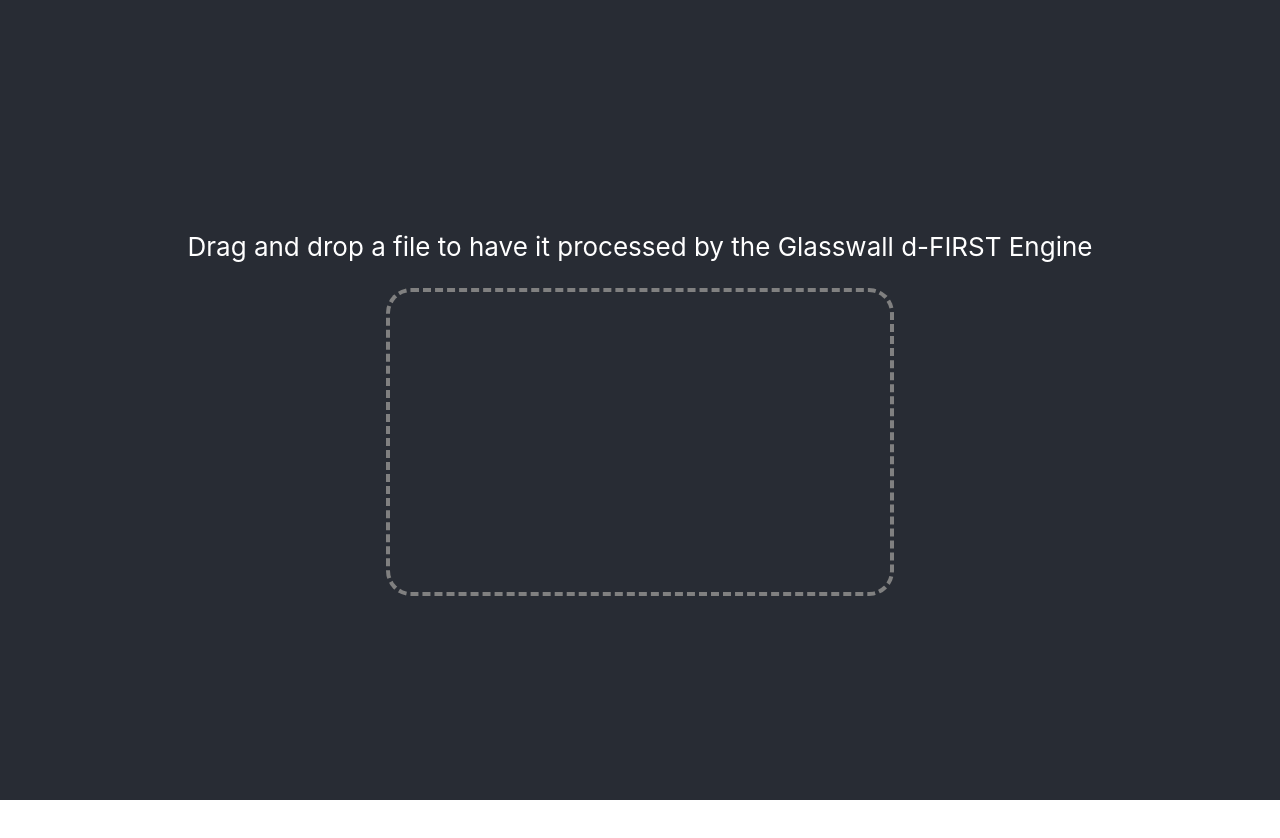
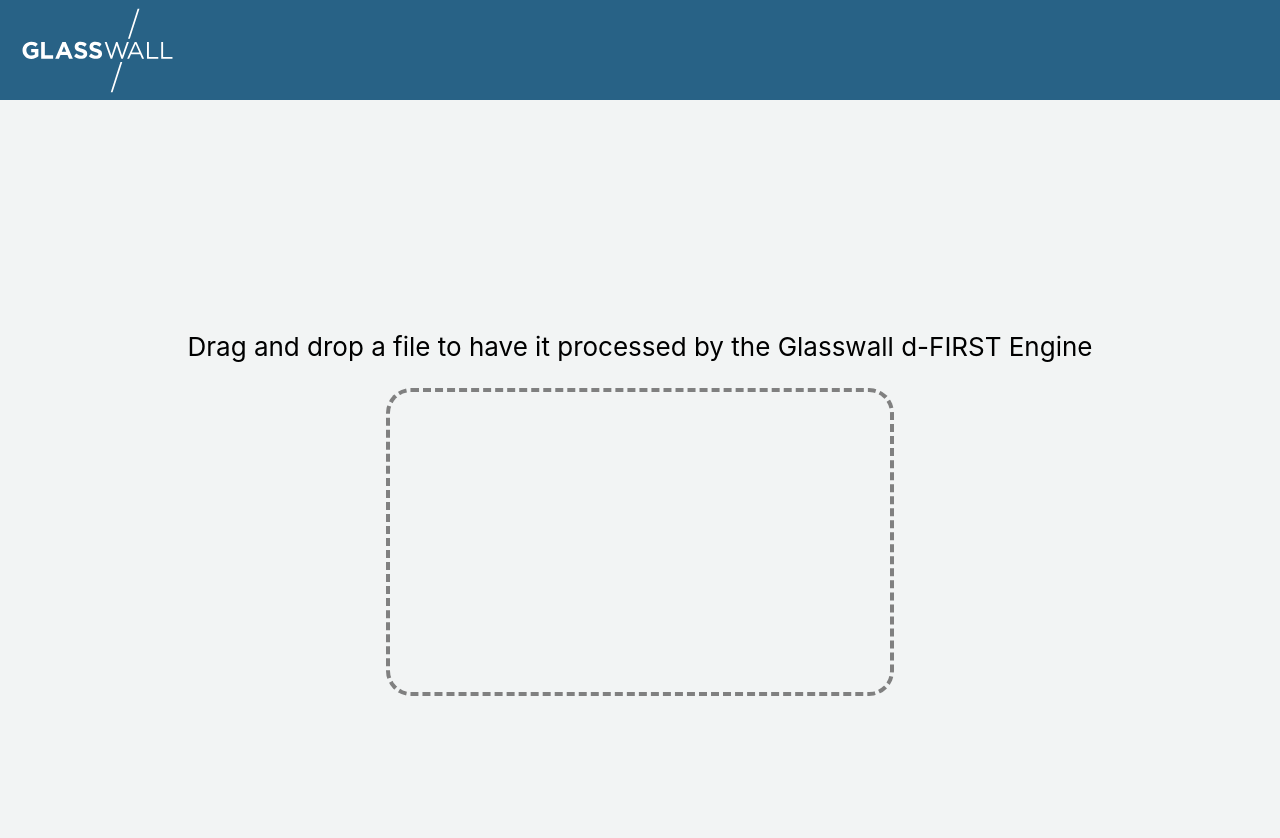
Before and after one commit to mikebenton-gw/mvp-glasswall-file-drop, a React (Create React App) app: page / in a window 1280 px wide. Shown: the top 838 px of the page. Before the commit the page ends 800 px from the top, so only its background shows below. Built offline with nearby package versions, Linux system fonts and the light colour scheme.

Commit message:
Update logo and some ui changes

```diff
--- a/src/App.css
+++ b/src/App.css
@@ -7,14 +7,25 @@
 }
 
 .App-header {
-  background-color: #282c34;
+  background: #286286;
+  min-height: 100px;
+  display: flex;
+  flex-direction: column;
+  align-items: left;
+  justify-content: center;
+  font-size: calc(10px + 2vmin);
+  color: white;
+}
+
+.App-body {
+  background: rgba(230, 233, 234, 0.5);
   min-height: 100vh;
   display: flex;
   flex-direction: column;
   align-items: center;
   justify-content: center;
   font-size: calc(10px + 2vmin);
-  color: white;
+  color: black;
 }
 
 .App-link {
@@ -34,6 +45,7 @@
   border-collapse: collapse;
   padding: 10px;
   text-align: left;
+  font-size: calc(10px + 2vmin);
 }
 
 td {
@@ -44,3 +56,9 @@
 .hasIssues{
   color: red;
 }
+
+.logo{
+  position: absolute;
+  top: 5px;
+  left: 20px;
+}
--- a/src/App.js
+++ b/src/App.js
@@ -2,6 +2,7 @@
 import './App.css';
 import DragAndDrop from './DragAndDrop'
 import RenderResults from './RenderResults'
+import logo from './logo.svg';
 
 class App extends React.Component {
   state = {
@@ -48,12 +49,15 @@
     return (
       <div className="App">
         <header className="App-header">
+          <div className="logo"><img src={logo} alt="Logo" height="90" /></div>
+        </header>
+        <body className="App-body">
           <p>Drag and drop a file to have it processed by the Glasswall d-FIRST Engine</p>
           <DragAndDrop handleDrop={this.handleDrop}>
             <div style={{height: 300, width: 500}} />
           </DragAndDrop>
           <RenderResults file={this.state.file} analysisReport={this.state.analysisReport} />
-        </header>
+        </body>
       </div>
     );
   }
```
Also changed, not shown: src/logo.svg, 1 other file (tests, documents, lock files or other folders).
